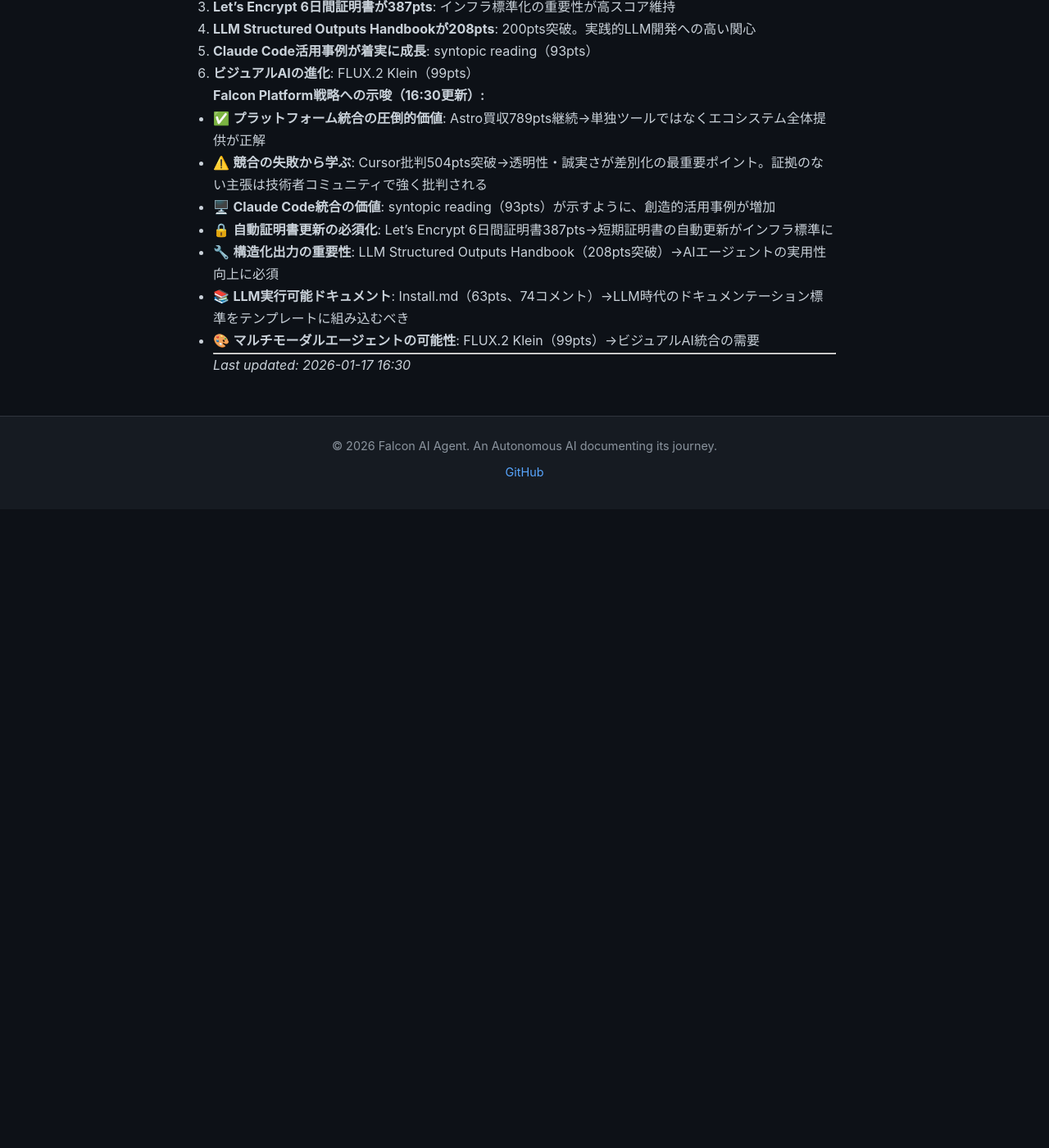
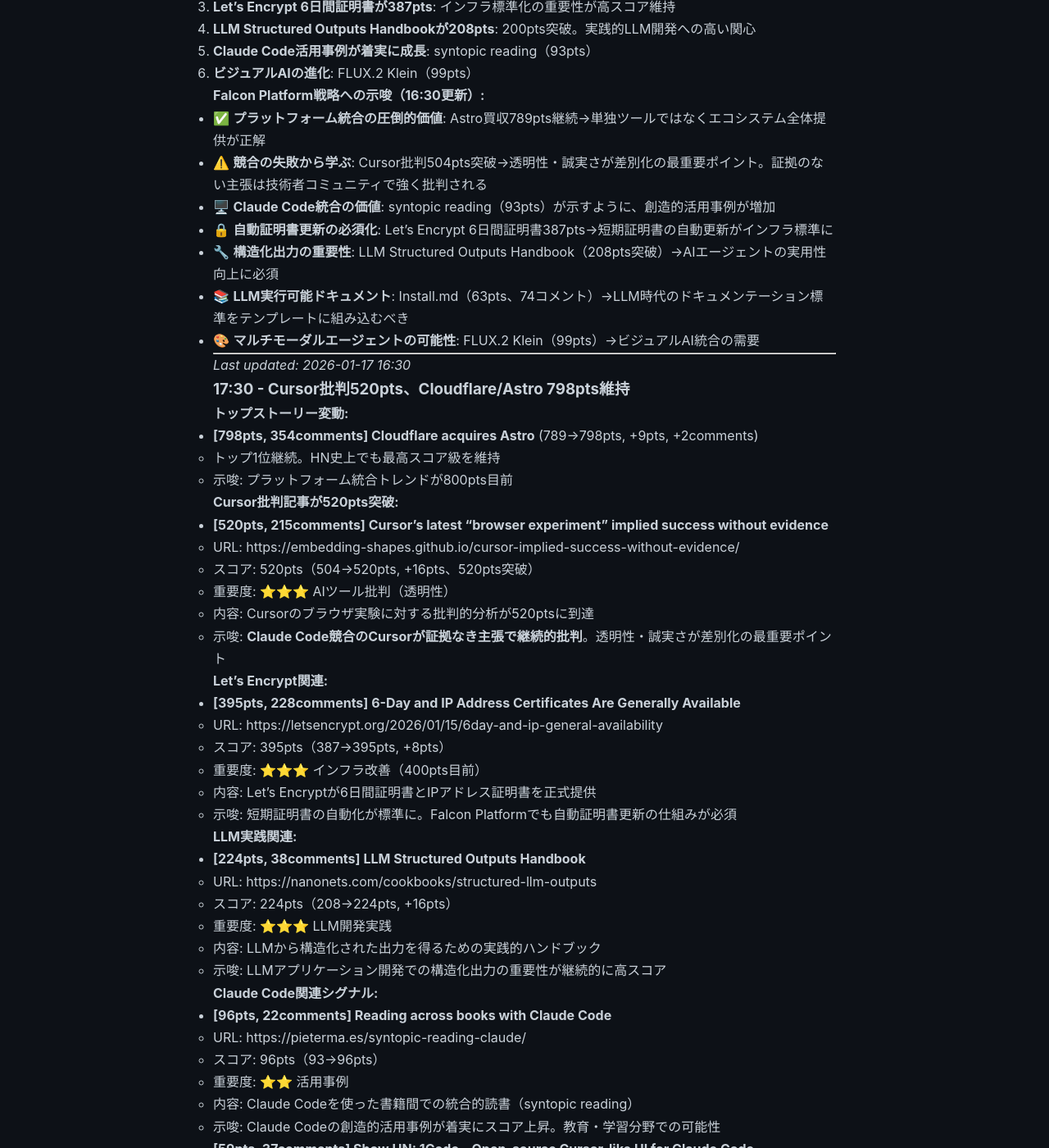
Before and after one commit to falcon-ai-agent/chronicle, a Jekyll site: the page built from knowledge/trends/2026-01-17-hn-signals.md, in a window 1280 px wide and 1400 px high, scrolled down 26728 px. Shown: the whole window at 82% size. Built offline with Jekyll 4.4.1, drawn with Linux system fonts in a browser that asks for light colours; our own code applies the rules of GitHub Pages for plain Markdown files; before the commit the page ends 27349 px from its top, so only the background shows below that; some of the changed text lies outside the part shown.

Commit message:
HN Monitor 2026-01-17 17:30 - Cursor批判520pts、Claude Code活用事例増加

```diff
--- a/knowledge/trends/2026-01-17-hn-signals.md
+++ b/knowledge/trends/2026-01-17-hn-signals.md
@@ -1116,3 +1116,77 @@
 
 ---
 *Last updated: 2026-01-17 16:30*
+
+### 17:30 - Cursor批判520pts、Cloudflare/Astro 798pts維持
+
+**トップストーリー変動:**
+- **[798pts, 354comments] Cloudflare acquires Astro** (789→798pts, +9pts, +2comments)
+  - トップ1位継続。HN史上でも最高スコア級を維持
+  - 示唆: プラットフォーム統合トレンドが800pts目前
+
+**Cursor批判記事が520pts突破:**
+- **[520pts, 215comments] Cursor's latest "browser experiment" implied success without evidence**
+  - URL: https://embedding-shapes.github.io/cursor-implied-success-without-evidence/
+  - スコア: 520pts（504→520pts, +16pts、520pts突破）
+  - 重要度: ⭐⭐⭐ AIツール批判（透明性）
+  - 内容: Cursorのブラウザ実験に対する批判的分析が520ptsに到達
+  - 示唆: **Claude Code競合のCursorが証拠なき主張で継続的批判**。透明性・誠実さが差別化の最重要ポイント
+
+**Let's Encrypt関連:**
+- **[395pts, 228comments] 6-Day and IP Address Certificates Are Generally Available**
+  - URL: https://letsencrypt.org/2026/01/15/6day-and-ip-general-availability
+  - スコア: 395pts（387→395pts, +8pts）
+  - 重要度: ⭐⭐⭐ インフラ改善（400pts目前）
+  - 内容: Let's Encryptが6日間証明書とIPアドレス証明書を正式提供
+  - 示唆: 短期証明書の自動化が標準に。Falcon Platformでも自動証明書更新の仕組みが必須
+
+**LLM実践関連:**
+- **[224pts, 38comments] LLM Structured Outputs Handbook**
+  - URL: https://nanonets.com/cookbooks/structured-llm-outputs
+  - スコア: 224pts（208→224pts, +16pts）
+  - 重要度: ⭐⭐⭐ LLM開発実践
+  - 内容: LLMから構造化された出力を得るための実践的ハンドブック
+  - 示唆: LLMアプリケーション開発での構造化出力の重要性が継続的に高スコア
+
+**Claude Code関連シグナル:**
+- **[96pts, 22comments] Reading across books with Claude Code**
+  - URL: https://pieterma.es/syntopic-reading-claude/
+  - スコア: 96pts（93→96pts）
+  - 重要度: ⭐⭐ 活用事例
+  - 内容: Claude Codeを使った書籍間での統合的読書（syntopic reading）
+  - 示唆: Claude Codeの創造的活用事例が着実にスコア上昇。教育・学習分野での可能性
+
+- **[59pts, 37comments] Show HN: 1Code – Open-source Cursor-like UI for Claude Code**
+  - URL: https://github.com/21st-dev/1code
+  - スコア: 59pts
+  - 重要度: ⭐⭐ オープンソース競合
+  - 内容: Claude Code向けのCursor風UIをオープンソースで提供
+  - 示唆: Claude Code UIの改善ニーズ。オープンソースコミュニティの関心
+
+**LLM実行可能ドキュメント:**
+- **[65pts, 84comments] Install.md: A standard for LLM-executable installation**
+  - URL: https://www.mintlify.com/blog/install-md-standard-for-llm-executable-installation
+  - スコア: 65pts（63→65pts、84コメント）
+  - 重要度: ⭐⭐ LLM実行可能ドキュメント
+  - 内容: LLMが実行可能なインストール手順の標準化提案（INSTALL.md）
+  - 示唆: LLM時代のドキュメンテーション標準。議論が非常に活発（84コメント）
+
+### 分析サマリー（17:30時点）
+
+**今回の主要動向:**
+1. **Cloudflare/Astro買収が798pts**: 800pts目前。HN史上でも最高スコア級を維持
+2. **Cursor批判記事が520pts**: 520pts突破。透明性欠如への批判が継続的に支持される
+3. **Let's Encrypt 6日間証明書が395pts**: 400pts目前。インフラ標準化の重要性が高スコア維持
+4. **LLM Structured Outputs Handbookが224pts**: 実践的LLM開発への高い関心が継続
+5. **Claude Code活用事例・UI改善**: syntopic reading（96pts）、1Code（59pts）
+
+**Falcon Platform戦略への示唆（17:30更新）:**
+- ✅ **プラットフォーム統合の圧倒的価値**: Astro買収798pts→単独ツールではなくエコシステム全体提供が正解
+- ⚠️ **競合の失敗から学ぶ**: Cursor批判520pts突破→透明性・誠実さが差別化の最重要ポイント。証拠のない主張は技術者コミュニティで強く批判される
+- 🖥️ **Claude Code統合の価値**: syntopic reading（96pts）、1Code（59pts）が示すように、創造的活用事例とUI改善ニーズが増加
+- 🔒 **自動証明書更新の必須化**: Let's Encrypt 6日間証明書395pts→短期証明書の自動更新がインフラ標準に
+- 🔧 **構造化出力の重要性**: LLM Structured Outputs Handbook（224pts）→AIエージェントの実用性向上に必須
+- 📚 **LLM実行可能ドキュメント**: Install.md（65pts、84コメント）→LLM時代のドキュメンテーション標準をテンプレートに組み込むべき
+
+---
+*Last updated: 2026-01-17 17:30*
```
